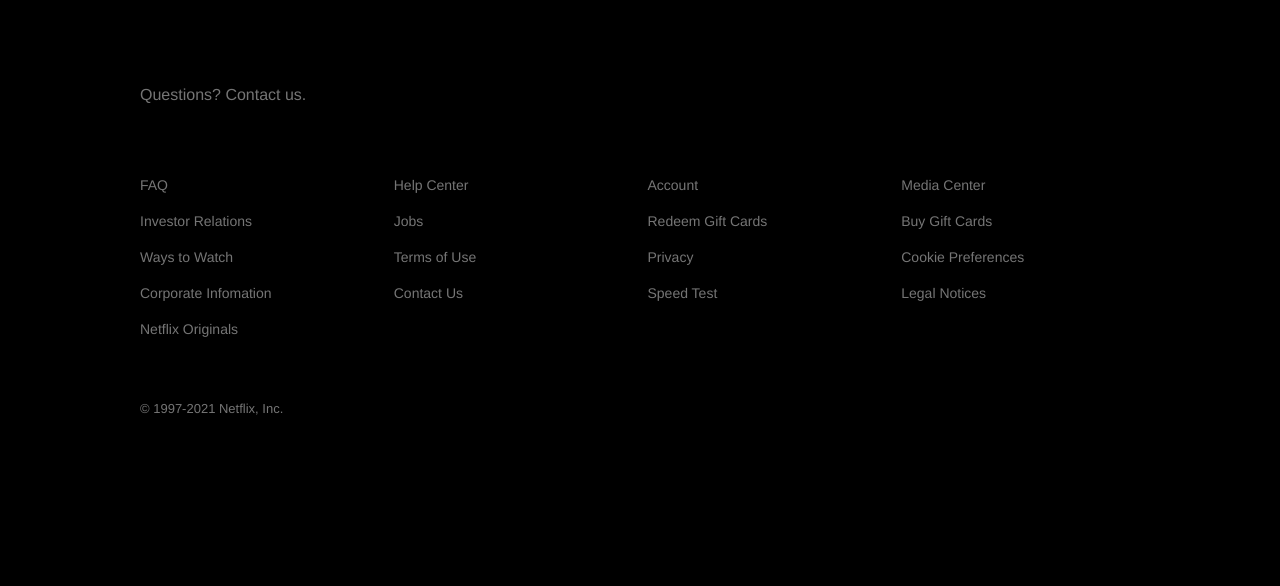
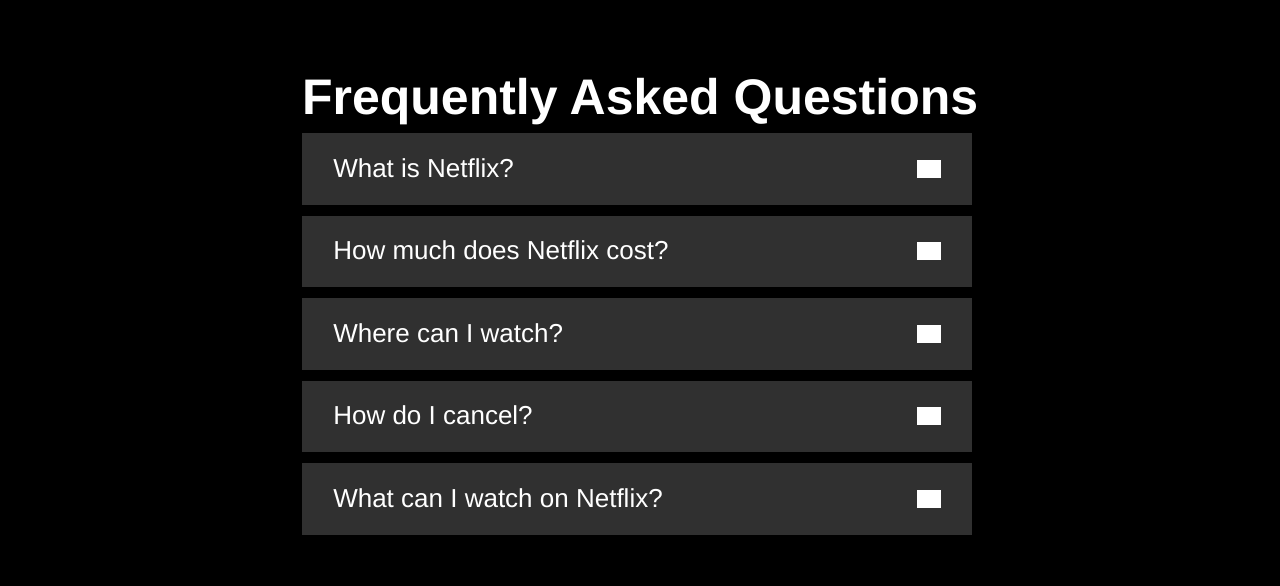
Before and after one commit to petyoMarov/netflix, a React (Create React App) app: page / in a window 1280 px wide. Shown: the part 1237-1823 px from the top of the page. Before the commit the page ends 1764 px from the top, so only its background shows below. Built offline with nearby package versions, Linux system fonts and the light colour scheme; grey boxes are pictures that could not be loaded; the HTML template or start-up script is replaced by a standard one.

Commit message:
feat: finish accordion component

```diff
--- a/src/App.js
+++ b/src/App.js
@@ -1,4 +1,5 @@
 import React from 'react';
+import FaqsContainer from './containers/faqs';
 import FooterContainer from './containers/footer';
 import JumbotronContainer from './containers/jumbotron';
 
@@ -6,6 +7,7 @@
   return (
     <>
       <JumbotronContainer />
+      <FaqsContainer />
       <FooterContainer />
     </>
   );
--- a/src/components/accordion/index.js
+++ b/src/components/accordion/index.js
@@ -1,5 +1,5 @@
 import React, { useState, useContext, createContext } from 'react';
-import { Container, Frame, Title, Item, Inner, Header, Body } from './styles/accordion';
+import { Container, Title, Item, Inner, Header, Body } from './styles/accordion';
 
 const ToggleContext = createContext();
 
@@ -13,10 +13,6 @@
 
 Accordion.Title = function AccordionTitle({ children, ...restProps }) {
   return <Title {...restProps}>{children}</Title>;
-};
-
-Accordion.Frame = function AccordionFrame({ children, ...restProps }) {
-  return <Frame {...restProps}>{children}</Frame>;
 };
 
 Accordion.Item = function AccordionItem({ children, ...restProps }) {
@@ -35,6 +31,11 @@
   return (
     <Header onClick={() => setToggleShow((toggleShow) => !toggleShow)} {...restProps}>
       {children}
+      {toggleShow ? (
+        <img src="/images/icons/close-slim.png" alt="Close" />
+      ) : (
+        <img src="/images/icons/add.png" alt="Open" />
+      )}
     </Header>
   );
 };
--- a/src/components/accordion/styles/accordion.js
+++ b/src/components/accordion/styles/accordion.js
@@ -1,29 +1,80 @@
 import styled from 'styled-components/macro';
 
 export const Container = styled.div`
+  display: flex;
+  border-bottom: 8px solid #222;
+`;
 
+export const Inner = styled.div`
+  display: flex;
+  padding: 70px 45px;
+  flex-direction: column;
+  max-width: 815px;
+  margin: auto;
 `;
 
 export const Item = styled.div`
+  color: white;
+  margin-bottom: 10px;
+  max-width: 670px;
 
+  &::first-of-type {
+    margin-top: 3em;
+  }
 `;
 
 export const Header = styled.div`
+  display: flex;
+  justify-content: space-between;
+  cursor: pointer;
+  margin-bottom: 1px;
+  font-size: 26px;
+  font-weight: normal;
+  background: #303030;
+  padding: 0.8em 1.2em;
+  user-select: none;
+  align-items: center;
 
+  img {
+    filter: brightness(0) invert(1);
+    width: 24px;
+
+    @media (max-width: 600px) {
+      width: 16px;
+    }
+  }
+
+  @media (max-width: 600px) {
+    font-size: 16px;
+  }
 `;
 
 export const Body = styled.div`
+  max-height: 1200px;
+  transition: max-height 0.25s cubic-bezier(0.5, 0, 0.1, 1);
+  font-size: 26px;
+  font-weight: normal;
+  line-height: normal;
+  background: #303030;
+  padding: 0.8em 2.2em 0.8em 1.2em;
+  white-space: pre-wrap;
+  user-select: none;
 
-`;
-
-export const Frame = styled.div`
-
-`;
-
-export const Inner = styled.div`
-
+  @media (max-width: 600px) {
+    font-size: 16px;
+    line-height: 22px;
+  }
 `;
 
 export const Title = styled.h1`
+  font-size: 50px;
+  line-height: 1.1;
+  margin-top: 0;
+  margin-bottom: 8px;
+  color: white;
+  text-align: center;
 
+  @media (max-width: 600px) {
+    font-size: 35px;
+  }
 `;
--- a/src/containers/faqs.js
+++ b/src/containers/faqs.js
@@ -5,7 +5,15 @@
 export default function FaqsContainer() {
   return (
     <Accordion>
-
+      <Accordion.Title>Frequently Asked Questions</Accordion.Title>
+      {faqsData.map((item) => {
+        return (
+          <Accordion.Item key={item.id}>
+            <Accordion.Header>{item.header}</Accordion.Header>
+            <Accordion.Body>{item.body}</Accordion.Body>
+          </Accordion.Item>
+        );
+      })}
     </Accordion>
   );
 }
```
